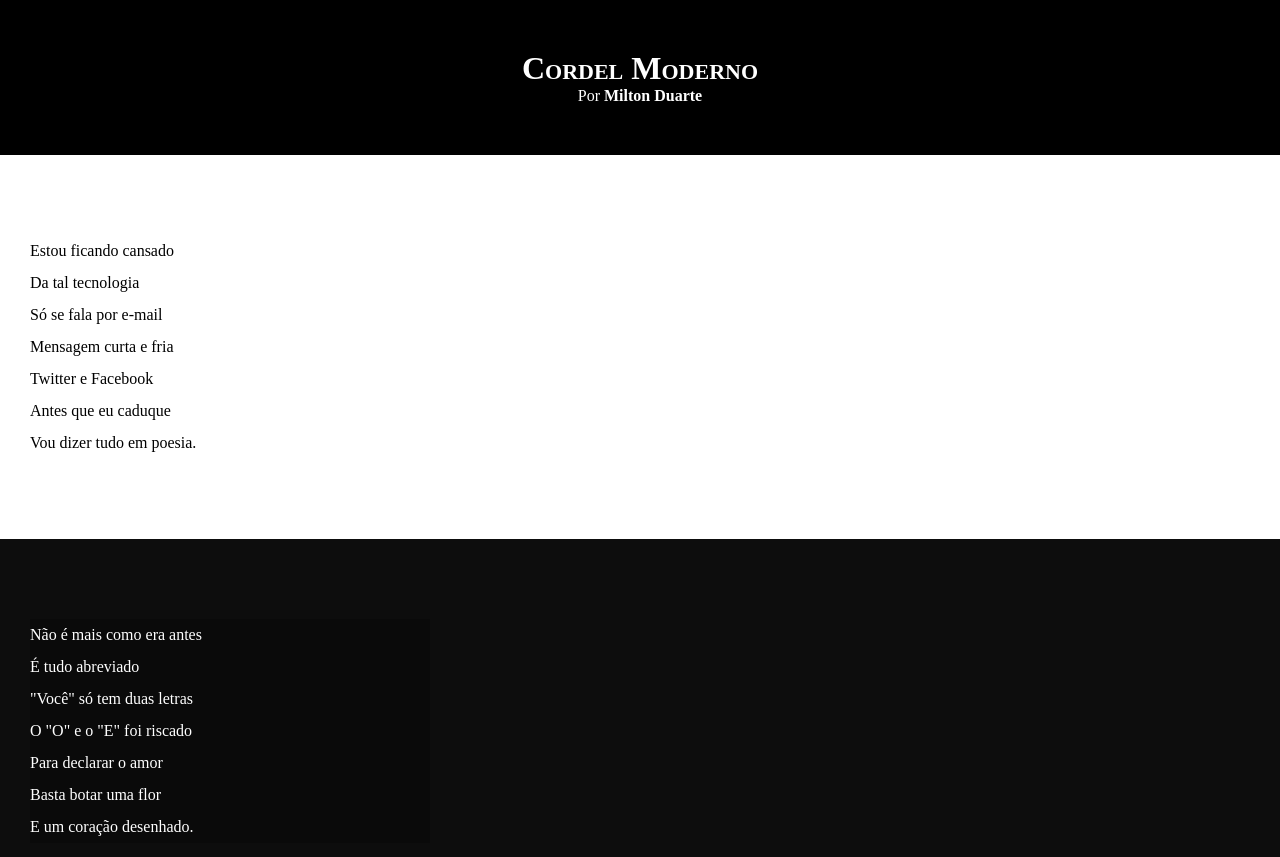
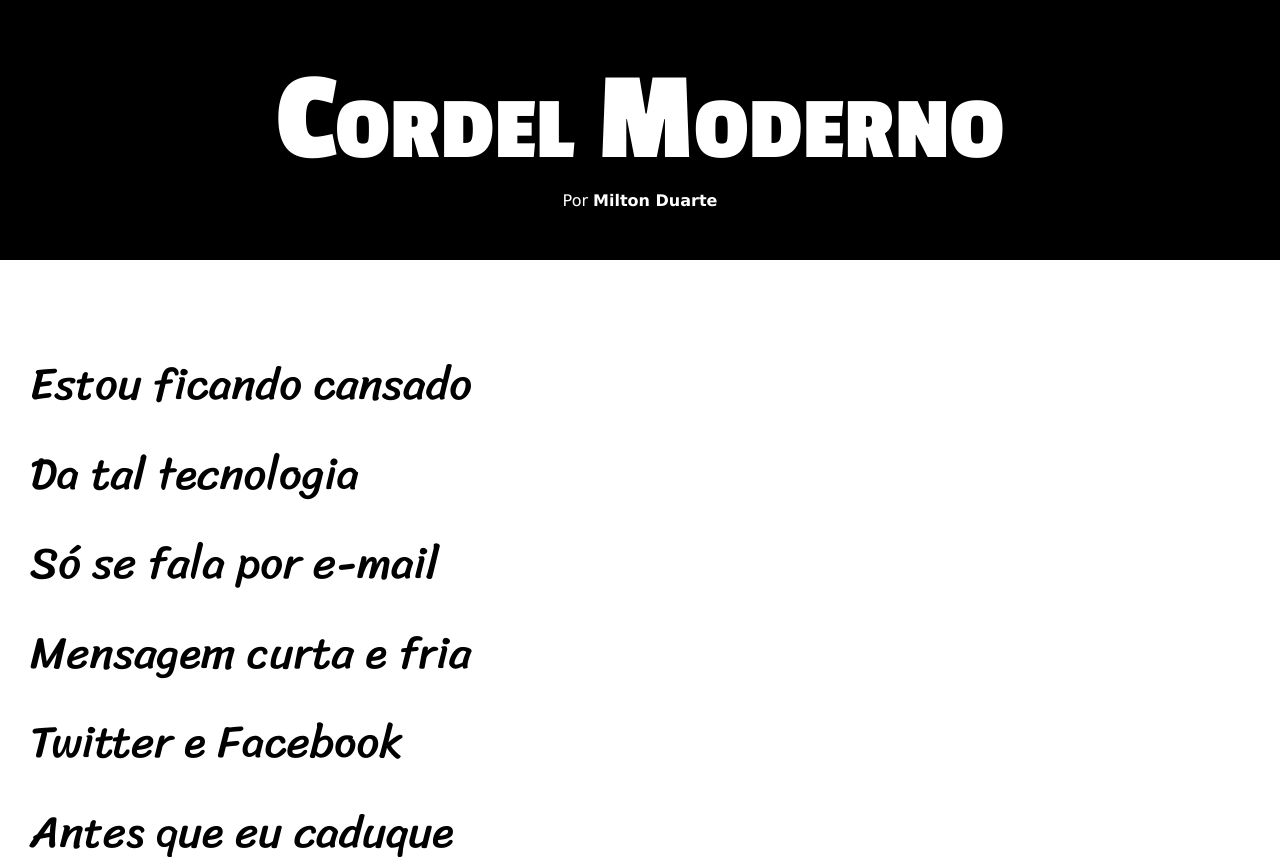
Before and after one commit to JoaoVitorBaumgartner/HTML-CSS-REPOSITORIO, a plain HTML site: page Ex022/desafio12/index.html in a window 1280 px wide. Shown: the top 857 px of the page. Drawn offline with Linux system fonts and the light colour scheme.

Commit message:
atualização de estilos

```diff
--- a/Ex022/desafio12/style.css
+++ b/Ex022/desafio12/style.css
@@ -1,13 +1,23 @@
 @charset "UTF-8";
+@import url('https://fonts.googleapis.com/css2?family=Passion+One:wght@400;700;900&display=swap');
+@import url('https://fonts.googleapis.com/css2?family=Sriracha&display=swap');
+
+:root {
+    --fonte1: "Sriracha";
+    --fonte2: "Passion One";
+    --fonte3: verdana;
+}
 
 * {
     margin: 0px;
     padding: 0px;
+    font-size: 1em;
 }
 
 html, body {
     min-height: 100vh;
     background-color: darkgray;
+    font-family: var(--fonte3);
 }
 
 header {
@@ -19,6 +29,8 @@ header {
 header > h1 {
     padding-top: 50px;
     font-variant: small-caps;
+    font-family: var(--fonte2);
+    font-size: 10vw;
 }
 
 header > p {
@@ -40,6 +52,8 @@ section {
     padding-bottom: 10vh;
     padding-left: 30px;
     line-height: 2em;
+    font-family: var(--fonte1);
+    font-size: 3.5vw;
 }
 
 section.normal {
@@ -54,7 +68,8 @@ section.imagem {
 
 section.imagem > p {
     background-color: rgba(0, 0, 0, 0.25);
-    width: 400px;
+    display: inline-block;
+    padding: 5px;
 }
 
 footer {
```
